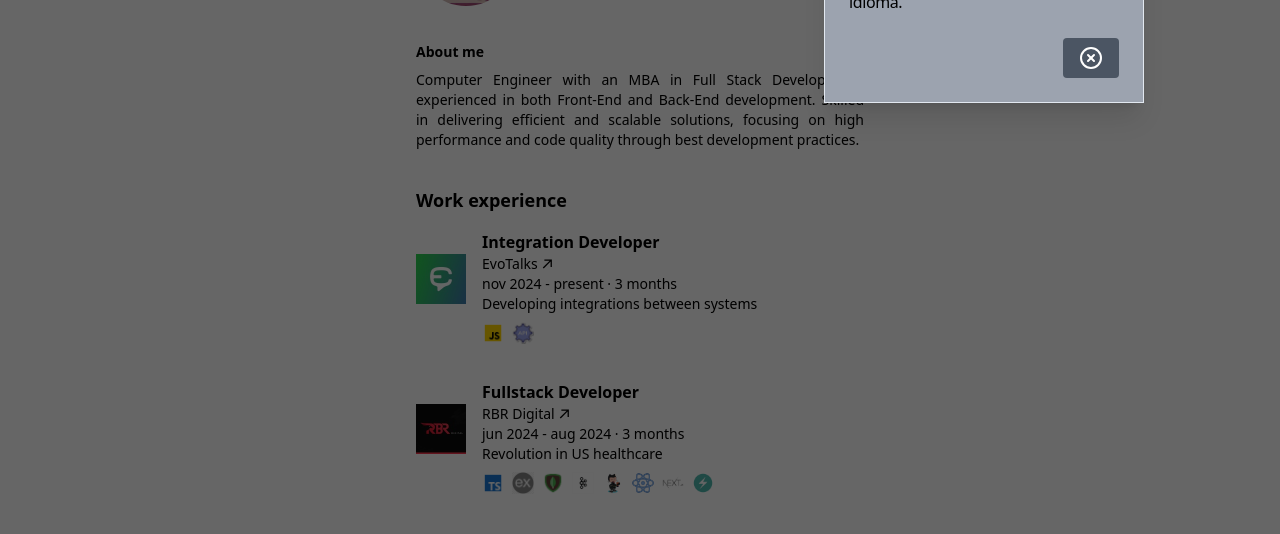
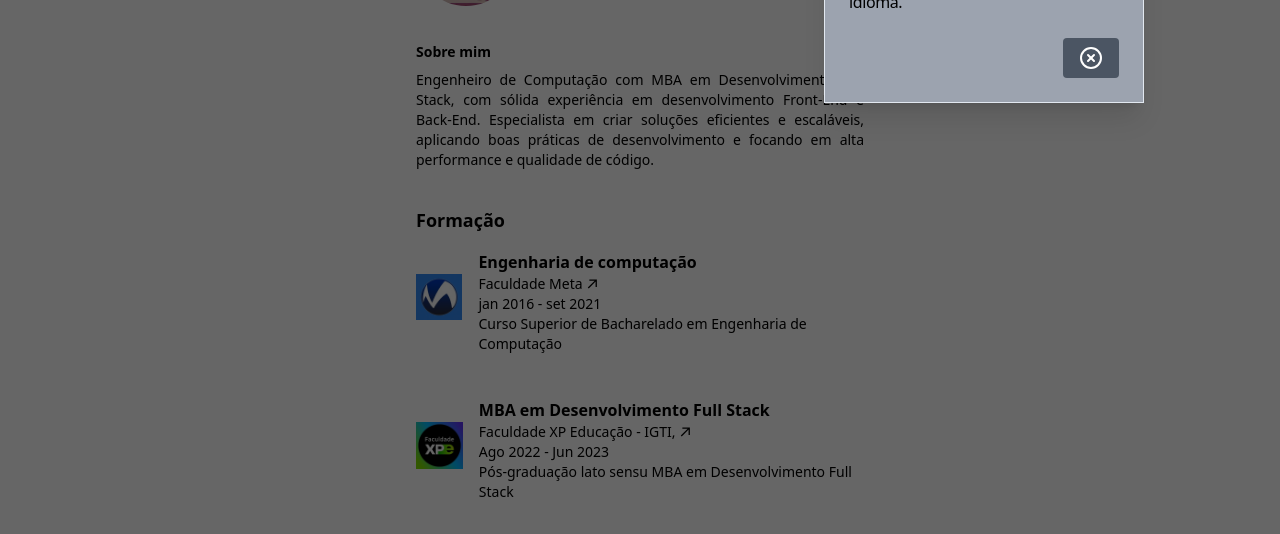
Before and after one commit to matheusmendescosta/my-portfolio, a Next.js app: page / in a window 1280 px wide. Shown: the part 230-764 px from the top of the page. Built offline with nearby package versions, Linux system fonts and the light colour scheme; no server answers.

Commit message:
feat education section

```diff
--- /dev/null
+++ b/src/components/pages/home/EducationSection.tsx
@@ -0,0 +1,74 @@
+'use client';
+
+import { motion } from 'framer-motion';
+import { useTranslations } from 'next-intl';
+import Image from 'next/image';
+
+const Education = [
+  {
+    school: '',
+    img: '/education/logoMeta.jpg',
+    url: 'https://faculdade.meta.edu.br/',
+    course: '',
+    date: '',
+    description: '',
+  },
+  {
+    school: '',
+    img: '/education/LogoXP.jpg',
+    url: 'https://www.xpeducacao.com.br/',
+    course: '',
+    date: '',
+    description: '',
+  },
+];
+
+function ArrowIcon() {
+  return (
+    <svg width="10" height="10" viewBox="0 0 12 12" fill="none" xmlns="http://www.w3.org/2000/svg">
+      <path
+        d="M2.07102 11.3494L0.963068 10.2415L9.2017 1.98864H2.83807L2.85227 0.454545H11.8438V9.46023H10.2955
+        L10.3097 3.09659L2.07102 11.3494Z"
+        fill="currentColor"
+      />
+    </svg>
+  );
+}
+
+function EducationSection() {
+  const t = useTranslations('components.pages.home.education_section');
+
+  return (
+    <>
+      <h2 className="mb-4 text-lg font-bold dark:text-gray-200">{t('title')}</h2>
+      <div>
+        {Education.map((education, index) => (
+          <div key={index} className="mb-9 flex">
+            <div className="mr-4 mt-6">
+              <motion.div whileHover={{ scale: 1.3 }} whileTap={{ scale: 1 }}>
+                <Image src={education.img} width={50} height={50} alt="company logo" className="rounded-md" />
+              </motion.div>
+            </div>
+            <div>
+              <h3 className="text-md font-semibold dark:text-gray-100">{t(`education.${index}.course`)}</h3>
+              <a
+                href={education.url}
+                target="_blank"
+                rel="noopener noreferrer"
+                className="flex items-center gap-1 text-sm hover:underline dark:text-gray-400"
+              >
+                {t(`education.${index}.school`)}
+                <ArrowIcon />
+              </a>
+              <p className="text-sm dark:text-gray-400">{t(`education.${index}.date`)}</p>
+              <p className="text-sm dark:text-gray-500">{t(`education.${index}.description`)}</p>
+              <div className="mt-2 flex flex-wrap gap-2"></div>
+            </div>
+          </div>
+        ))}
+      </div>
+    </>
+  );
+}
+
+export default EducationSection;
--- a/src/components/pages/home/HomePage.tsx
+++ b/src/components/pages/home/HomePage.tsx
@@ -1,6 +1,7 @@
 'use client';
 import { motion, useScroll, useSpring } from 'motion/react';
 import AboutSection from './AboutSection';
+import EducationSection from './EducationSection';
 import HeaderSection from './HeaderSection';
 import ProjectsSection from './ProjectsSection';
 import WorkExperienceSection from './WorkExperienceSection';
@@ -50,6 +51,17 @@ function HomePage() {
           scale: { type: 'spring', visualDuration: 0.4, bounce: 0.4 },
         }}
       >
+        <EducationSection />
+      </motion.div>
+      <motion.div
+        initial={{ opacity: 0, scale: 0 }}
+        animate={{ opacity: 1, scale: 1 }}
+        transition={{
+          delay: 1.5,
+          duration: 0.3,
+          scale: { type: 'spring', visualDuration: 0.4, bounce: 0.4 },
+        }}
+      >
         <WorkExperienceSection />
       </motion.div>
       <motion.div
--- a/src/i18n/config.ts
+++ b/src/i18n/config.ts
@@ -1,4 +1,4 @@
 export type Locale = (typeof locales)[number];
 
 export const locales = ['pt-br', 'en'] as const;
-export const defaultLocale: Locale = 'en';
+export const defaultLocale: Locale = 'pt-br';
--- a/src/messages/en.json
+++ b/src/messages/en.json
@@ -57,6 +57,23 @@
               "description": "Technology at the service of social impact."
             }
           ]
+        },
+        "education_section": {
+          "title": "Education",
+          "education": [
+            {
+              "school": "Meta College",
+              "course": "Computer Engineering",
+              "date": "jan 2016 - sep 2021",
+              "description": "Bachelor's Degree in Computer Engineering"
+            },
+            {
+              "school": "XP Education College - IGTI",
+              "course": "MBA in Full Stack Development",
+              "date": "Agu 2022 - Jun 2023",
+              "description": "Postgraduate degree lato sensu MBA in Full Stack Development"
+            }
+          ]
         }
       },
       "blog": {
--- a/src/messages/pt-br.json
+++ b/src/messages/pt-br.json
@@ -57,6 +57,23 @@
               "description": "Tecnologia a serviço do impacto social"
             }
           ]
+        },
+        "education_section": {
+          "title": "Formação",
+          "education": [
+            {
+              "school": "Faculdade Meta",
+              "course": "Engenharia de computação",
+              "date": "jan 2016 - set 2021",
+              "description": "Curso Superior de Bacharelado em Engenharia de Computação"
+            },
+            {
+              "school": "Faculdade XP Educação - IGTI,",
+              "course": "MBA em Desenvolvimento Full Stack",
+              "date": "Ago 2022 - Jun 2023",
+              "description": "Pós-graduação lato sensu MBA em Desenvolvimento Full Stack"
+            }
+          ]
         }
       },
       "blog": {
```
Also changed, not shown: public/education/LogoXP.jpg (added), public/education/logoMeta.jpg (added).
